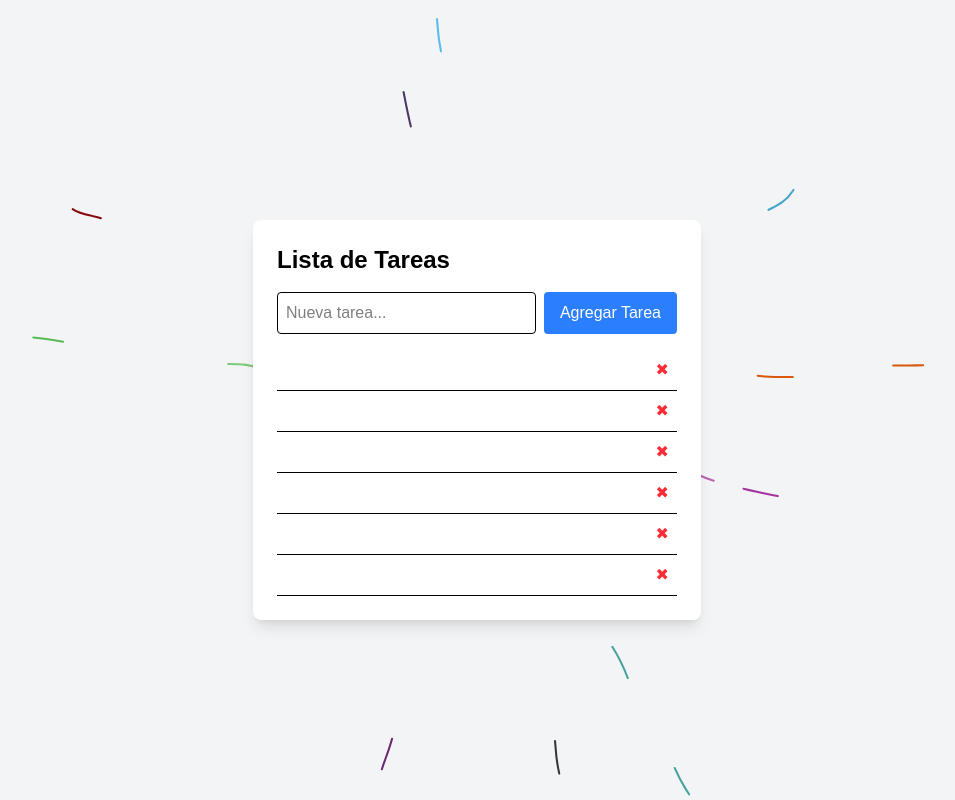
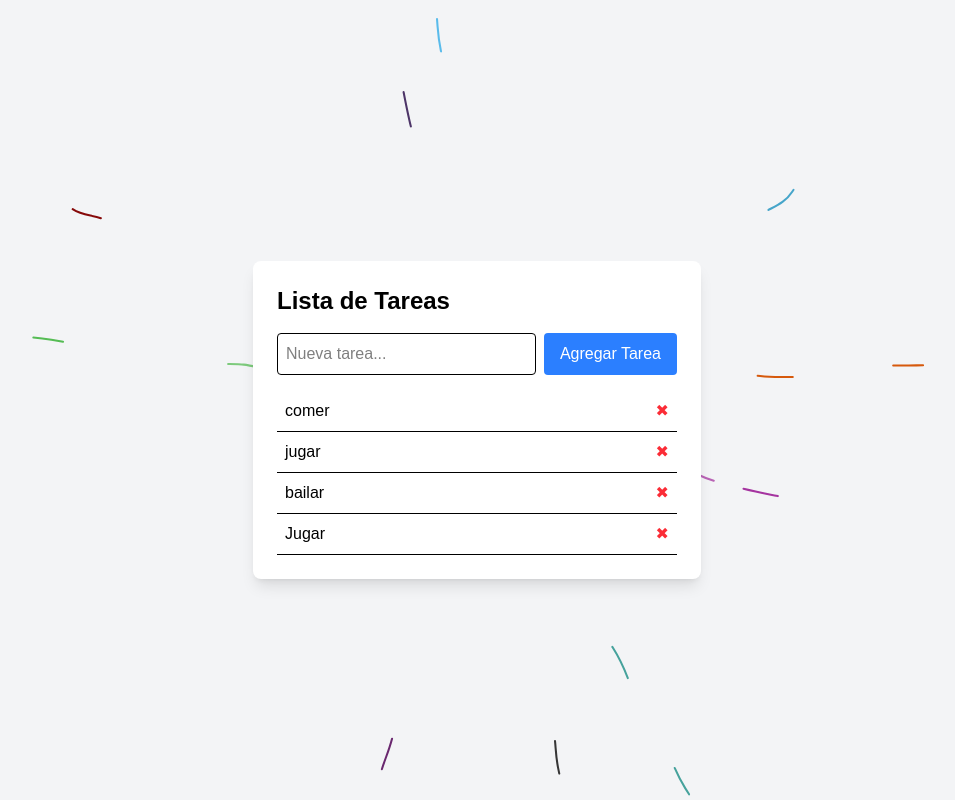
Before and after one commit to EstebanReyDev/Proyect-ForIT, a Next.js app: page / in a window 1280 px wide. Shown: the whole page, without its empty margins (163-1118 px from the left). Built offline with nearby package versions, Linux system fonts and the light colour scheme.

Commit message:
correccion del bug del front

```diff
--- a/data/task.json
+++ b/data/task.json
@@ -1,26 +1,22 @@
 [
   {
     "id": 1,
+    "taskText": "comer",
     "completed": false
   },
   {
     "id": 2,
+    "taskText": "jugar",
     "completed": false
   },
   {
     "id": 3,
+    "taskText": "bailar",
     "completed": false
   },
   {
     "id": 4,
-    "completed": false
-  },
-  {
-    "id": 5,
-    "completed": false
-  },
-  {
-    "id": 6,
+    "taskText": "Jugar",
     "completed": false
   }
 ]
--- a/pages/api/tasks.ts
+++ b/pages/api/tasks.ts
@@ -6,7 +6,7 @@ const dataFilePath = path.join(process.cwd(), 'data/task.json');
 
 interface Task {
     id: number;
-    title: string;
+    taskText: string;
     completed: boolean;
 }
 
@@ -39,10 +39,10 @@ export default async function handler(
         }
     } else if (req.method === 'POST') {
         try {
-            const { title } = req.body;
+            const { taskText } = req.body;
             const tasks = await readTasks();
             const newId = tasks.length > 0 ? Math.max(...tasks.map((t) => t.id)) + 1 : 1;
-            const newTask: Task = { id: newId, title, completed: false };
+            const newTask: Task = { id: newId, taskText, completed: false };
             tasks.push(newTask);
             await writeTasks(tasks);
             res.status(201).json(newTask);
@@ -52,14 +52,14 @@ export default async function handler(
     } else if (req.method === 'PUT') {
         try {
             const { id } = req.query;
-            const { title, completed } = req.body;
+            const { taskText, completed } = req.body;
             const tasks = await readTasks();
             const taskIndex = tasks.findIndex((task) => task.id === Number(id));
             if (taskIndex === -1) {
                 res.status(404).json({ error: 'Tarea no encontrada.' });
             } else {
-                tasks[taskIndex] = { ...tasks[taskIndex], title, completed };
                 await writeTasks(tasks);
+                tasks[taskIndex] = { ...tasks[taskIndex], taskText, completed };
                 res.status(200).json(tasks[taskIndex]);
             }
         } catch (error) {
--- a/pages/components/TaskItem.tsx
+++ b/pages/components/TaskItem.tsx
@@ -2,7 +2,7 @@ import React from 'react';
 
 interface TaskItemProps {
   id: number;
-  text: string;
+  taskText: string;
   completed: boolean;
   toggleTaskCompletion: (id: number) => void;
   removeTask: (id: number) => void;
@@ -10,7 +10,7 @@ interface TaskItemProps {
 
 const TaskItem: React.FC<TaskItemProps> = ({
   id,
-  text,
+  taskText,
   completed,
   toggleTaskCompletion,
   removeTask,
@@ -23,7 +23,7 @@ const TaskItem: React.FC<TaskItemProps> = ({
           completed ? 'line-through text-gray-500' : ''
         }`}
       >
-        {text}
+        {taskText}
       </span>
       <button
         onClick={() => removeTask(id)}
--- a/pages/components/TaskList.tsx
+++ b/pages/components/TaskList.tsx
@@ -2,9 +2,9 @@ import React from 'react';
 import TaskItem from './TaskItem';
 
 interface Task {
-  id: number;
-  text: string;
-  completed: boolean;
+    id: number;
+    taskText: string;
+    completed: boolean;
 }
 
 interface TaskListProps {
@@ -24,7 +24,7 @@ const TaskList: React.FC<TaskListProps> = ({
         <TaskItem
           key={task.id}
           id={task.id}
-          text={task.text}
+          taskText={task.taskText}
           completed={task.completed}
           toggleTaskCompletion={toggleTaskCompletion}
           removeTask={removeTask}
--- a/pages/index.tsx
+++ b/pages/index.tsx
@@ -5,7 +5,7 @@ import TaskForm from "./components/TaskForm";
 
 interface Task {
   id: number;
-  text: string;
+  taskText: string;
   completed: boolean;
 }
 const baseUrl = "/api/tasks";
@@ -25,7 +25,7 @@ export default function TodoList() {
       headers: {
         "Content-Type": "application/json",
       },
-      body: JSON.stringify({ text, completed: false }),
+      body: JSON.stringify({ taskText: text, completed: false }),
     });
     const newTask = await response.json();
     setTasks([...tasks, newTask]);
@@ -33,7 +33,9 @@ export default function TodoList() {
 
   const toggleTaskCompletion = async (taskId: number) => {
     const taskToUpdate = tasks.find((task) => task.id === taskId);
-    if (!taskToUpdate) return;
+    if (!taskToUpdate) {
+      return;
+    }
 
     const response = await fetch(`${baseUrl}/${taskId}`, {
       method: "PUT",
```
